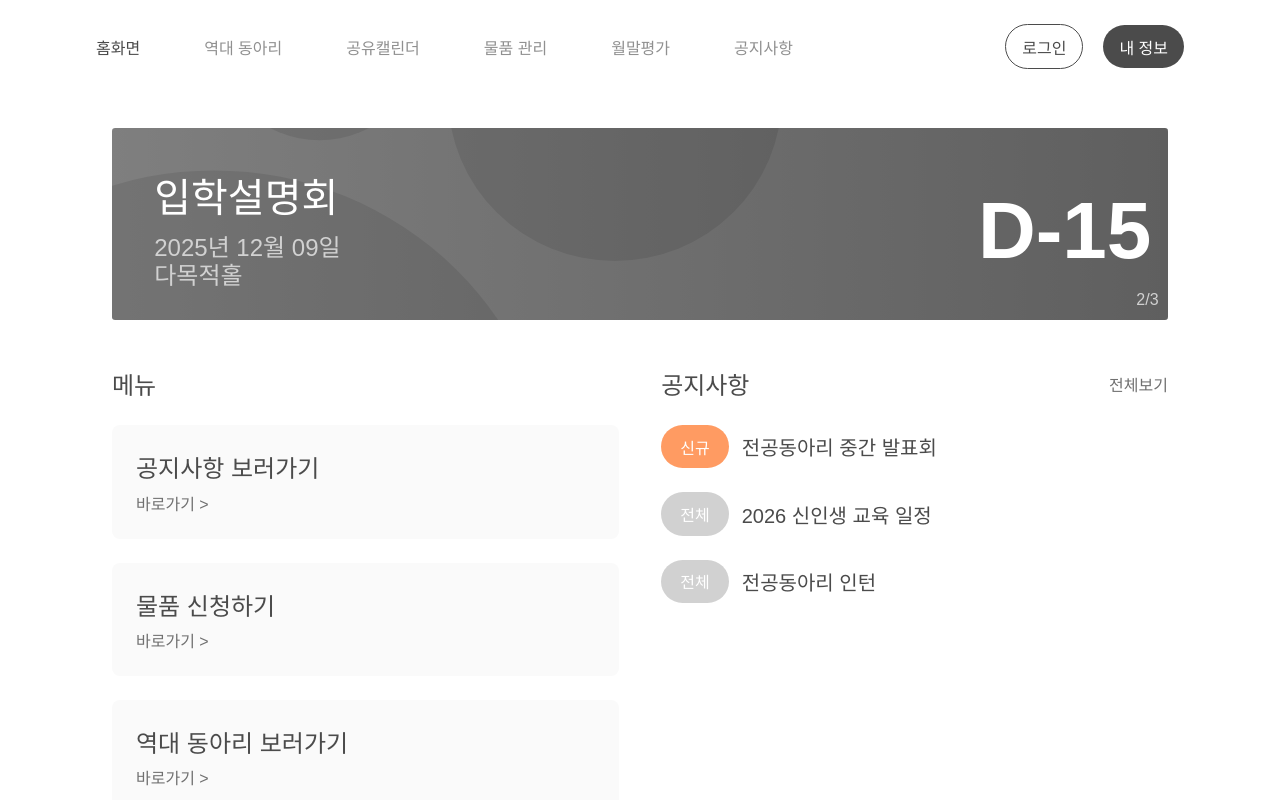
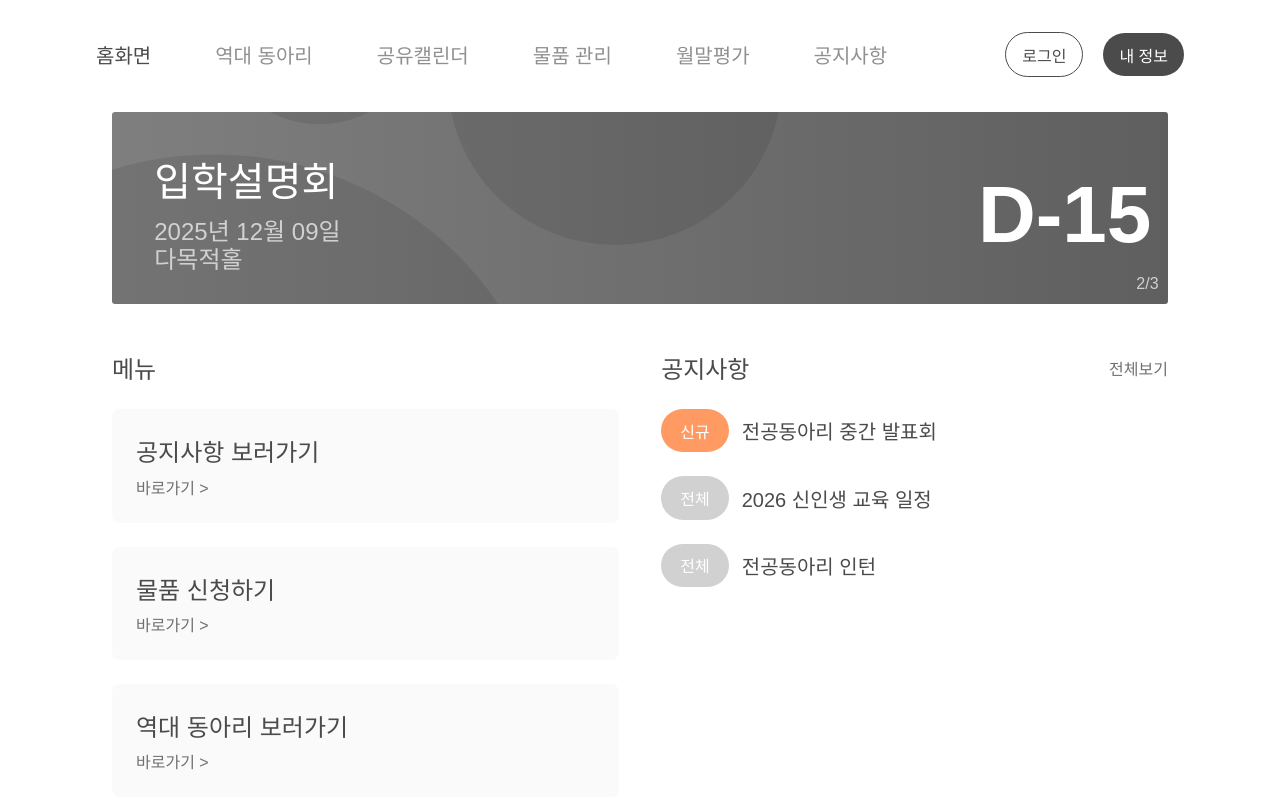
Before and after one commit to arabssm/muldum-v2, a Next.js app in the folder muldum/: page / in a window 1280 px wide. Shown: the top 800 px of the page. Built offline with nearby package versions, Linux system fonts and the light colour scheme; a web font is replaced by a local one.

Commit message:
docs(#8) :: 스타일 수정

```diff
--- a/muldum/src/app/layout.tsx
+++ b/muldum/src/app/layout.tsx
@@ -25,7 +25,7 @@ export default function RootLayout({
 const Container = styled.div`
   display: flex;
   flex-direction: column;
-  width: 100%;
+  width: 90%;
   max-width: 90%;
   min-height: 100vh;
   margin: 0 auto;
--- a/muldum/src/components/topAppBar/style.ts
+++ b/muldum/src/components/topAppBar/style.ts
@@ -9,7 +9,7 @@ const Basic = `
 export const Container = styled.div`
   ${Basic}
   justify-content: space-between;
-  padding: 1.5rem 6rem;
+  padding: 2rem 6rem 0 6rem;
 `;
 
 export const Wrapper = styled.div`
@@ -28,10 +28,9 @@ const BaseButton = styled.a`
 
 export const Text = styled.a<Bar>`
   background-color: transparent;
+  font-size: 1.25rem;
   font-weight: 500;
-  color: ${({ isActive }) => (isActive ? "#4B4B4B" : "#909090")}; /* 현재 페이지 진하게 */
-  border: none;
-  text-decoration: none;
+  color: ${({ isActive }) => (isActive ? "#4B4B4B" : "#909090")};
   cursor: pointer;
 
   &:hover {
@@ -42,12 +41,20 @@ export const Text = styled.a<Bar>`
 export const LoginBtn = styled(BaseButton)`
   border: 1px solid #4B4B4B;
   background-color: transparent;
+
+  &:hover {
+    background-color: #f6f6f6ff;
+  }
 `;
 
 export const MyInfo = styled(BaseButton)`
   border: none;
   color: #fff;
   background-color: #4B4B4B;
+
+  &:hover{
+    background-color: #2d2c2cff;
+  }
 `;
 
 export const BtnGroup = styled.div`
```
